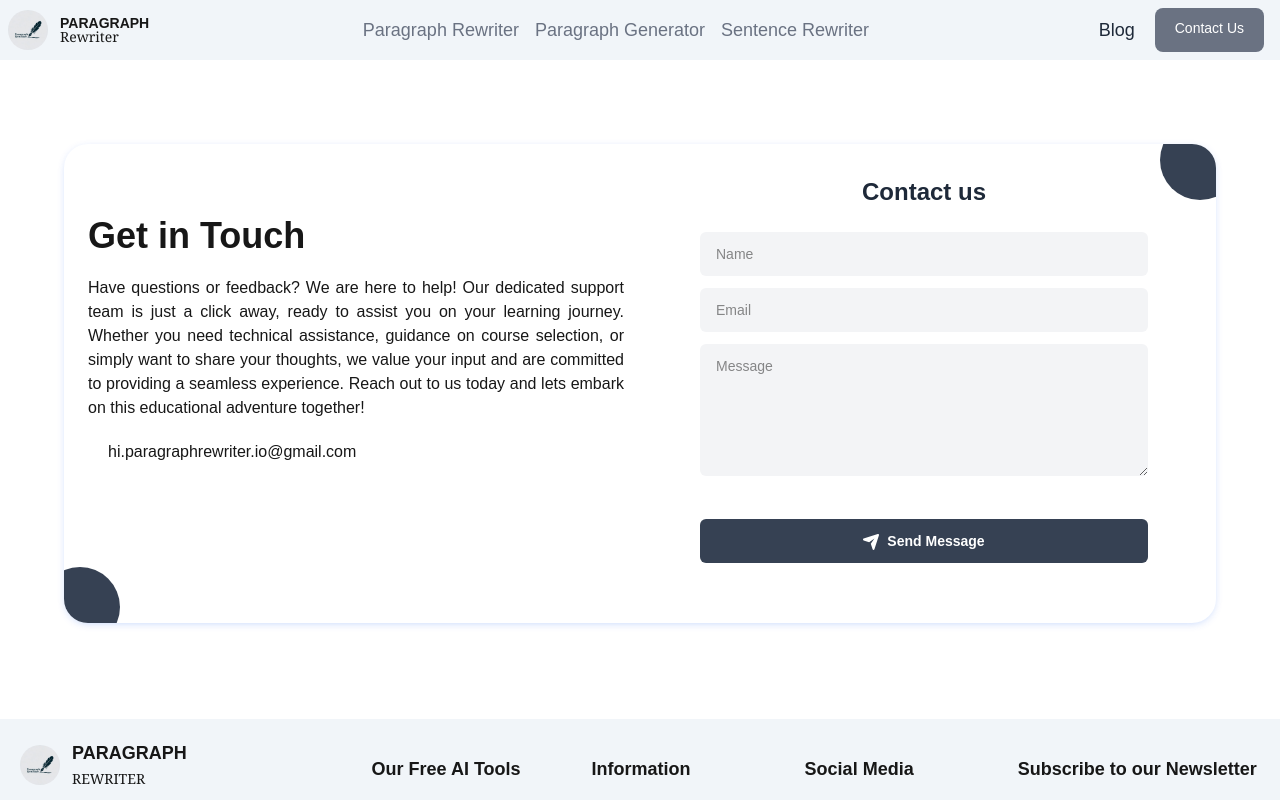
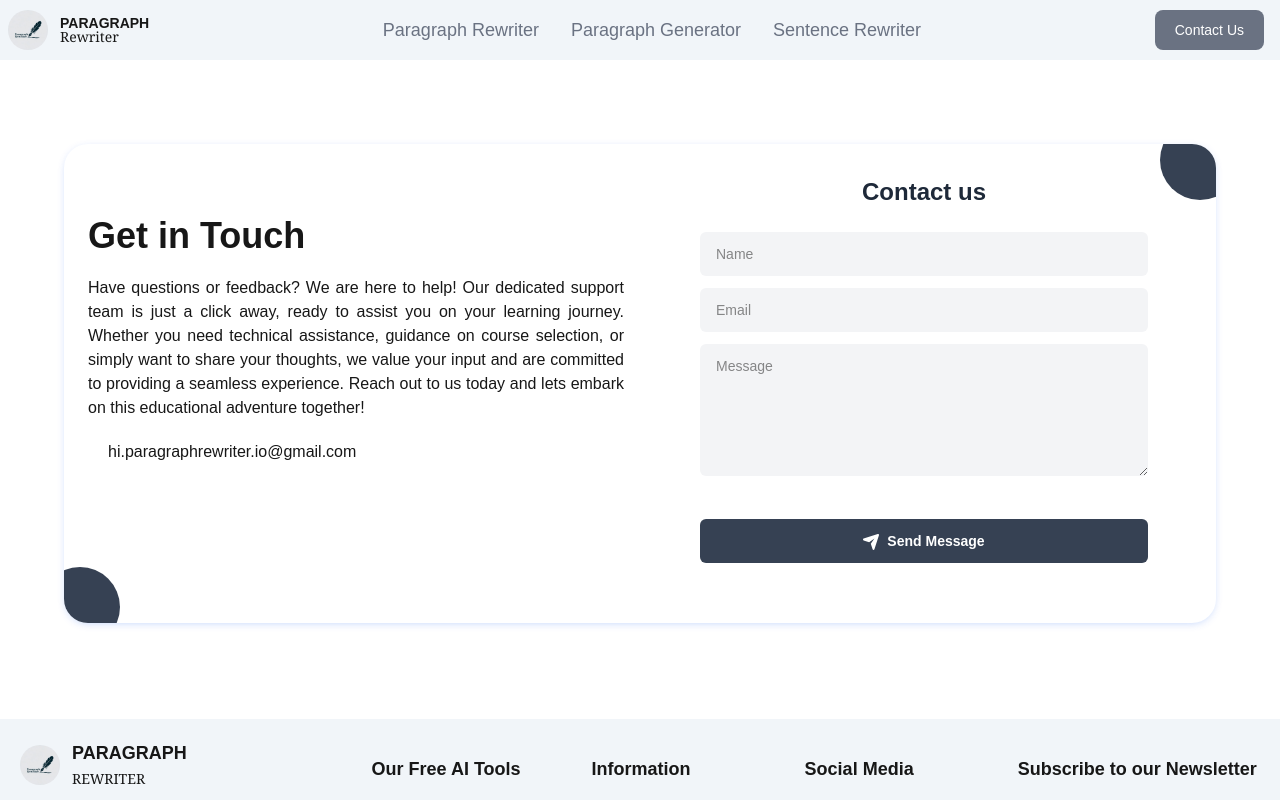
Before and after one commit to AliUsman143/Paragraph-Rewriter, a Next.js app: page /contact in a window 1280 px wide. Shown: the top 800 px of the page. Built offline with nearby package versions, Linux system fonts and the light colour scheme.

Commit message:
navbar is set

```diff
--- a/src/app/components/navbar.jsx
+++ b/src/app/components/navbar.jsx
@@ -2,21 +2,35 @@
 import { useState } from "react";
 import Link from "next/link";
 import Image from "next/image";
-// import Logo from '../../../public/Logo/logo.jpg'
+import { usePathname } from "next/navigation";
+
 const Navbar = () => {
   const [isOpen, setIsOpen] = useState(false);
+  const pathname = usePathname(); // 👈 current route nikalne ke liye
 
   const toggleMenu = () => {
     setIsOpen(!isOpen);
   };
 
+  // common classes for nav links
+  const baseLinkClasses =
+    "text-sm sm:text-lg block  py-2 px-3 sm:py-5 sm:px-5 md:p-2 rounded-lg";
+  const inactiveClasses =
+    "text-gray-500 p-2 hover:bg-gray-100 md:hover:bg-transparent md:hover:text-gray-800";
+  const activeClasses = "bg-gray-300 text-gray-900"; // 👈 active bg color
+
   return (
     <nav className="bg-slate-100 fixed w-full z-20 top-0 start-0">
       <div className="max-w-screen-xl flex flex-wrap items-center justify-between mx-auto p-2 md:p-2">
-        <Link href="/" className="flex items-center space-x-2 sm:space-x-3 rtl:space-x-reverse">
-          {/* <Image src={Logo} className="rounded-[50px] w-[40px] h-[40px]"
-            alt="Logo" /> */}
-            <img src="./Logo/logo.jpg" alt="" className="rounded-[50px] w-[40px] h-[40px]"/>
+        <Link
+          href="/"
+          className="flex items-center space-x-2 sm:space-x-3 rtl:space-x-reverse"
+        >
+          <img
+            src="./Logo/logo.jpg"
+            alt="Logo"
+            className="rounded-[50px] w-[40px] h-[40px]"
+          />
           <div className="flex flex-col leading-[1] text-sm sm:text-md">
             <span className="font-bold">PARAGRAPH</span>
             <span className="font-serif">Rewriter</span>
@@ -24,11 +38,12 @@ const Navbar = () => {
         </Link>
 
         <div className="flex md:order-2 space-x-2 sm:space-x-3 md:space-x-0 rtl:space-x-reverse">
-          <Link href="#" className="text-gray-800 font-medium rounded-lg text-lg sm:text-md px-3 sm:px-4 py-1 sm:py-2 mr-1">
-            Blog
+          <Link
+            href="/contact"
+            className="text-white bg-gray-500 hover:bg-gray-600 font-medium rounded-lg text-sm px-4 lg:px-5 py-2 lg:py-2.5 mr-2"
+          >
+            Contact Us
           </Link>
-
-          <Link href="/contact" className="text-white bg-gray-500 hover:bg-gray-600  font-medium rounded-lg text-sm px-4 lg:px-5 py-2 lg:py-2.5 mr-2 ">Contact Us</Link>
           <button
             onClick={toggleMenu}
             type="button"
@@ -36,6 +51,7 @@ const Navbar = () => {
             aria-expanded={isOpen}
           >
             <span className="sr-only">Open main menu</span>
+            {/* Hamburger & Close icons */}
             <svg
               className={`${isOpen ? "hidden" : "block"} w-6 h-6`}
               fill="currentColor"
@@ -63,23 +79,45 @@ const Navbar = () => {
           </button>
         </div>
 
+        {/* Menu Links */}
         <div
-          className={`items-center justify-between w-full md:flex md:w-auto md:order-1 ${isOpen ? "block" : "hidden"}`}
+          className={`items-center justify-between w-full md:flex md:w-auto md:order-1 ${
+            isOpen ? "block" : "hidden"
+          }`}
           id="navbar-sticky"
         >
           <ul className="flex flex-col p-4 md:p-0 mt-4 font-medium rounded-lg md:space-x-4 md:flex-row md:mt-0 md:border-0">
             <li>
-              <Link href="/" className="text-sm sm:text-lg block py-2 px-3 sm:py-5 sm:px-5 md:p-0 text-gray-500 hover:bg-gray-100 md:hover:bg-transparent md:hover:text-gray-800">
+              <Link
+                href="/"
+                className={`${baseLinkClasses} ${
+                  pathname === "/" ? activeClasses : inactiveClasses
+                }`}
+              >
                 Paragraph Rewriter
               </Link>
             </li>
             <li>
-              <Link href="/paragraphGenerator" className="text-sm sm:text-lg block py-2 px-3 sm:py-5 sm:px-5 md:p-0 text-gray-500 hover:bg-gray-100 md:hover:bg-transparent md:hover:text-gray-800">
+              <Link
+                href="/paragraphGenerator"
+                className={`${baseLinkClasses} ${
+                  pathname === "/paragraphGenerator"
+                    ? activeClasses
+                    : inactiveClasses
+                }`}
+              >
                 Paragraph Generator
               </Link>
             </li>
             <li>
-              <Link href="sentenceRewriter" className="text-sm sm:text-lg block py-2 px-3 sm:py-5 sm:px-5 md:p-0 text-gray-500 hover:bg-gray-100 md:hover:bg-transparent md:hover:text-gray-800">
+              <Link
+                href="/sentenceRewriter"
+                className={`${baseLinkClasses} ${
+                  pathname === "/sentenceRewriter"
+                    ? activeClasses
+                    : inactiveClasses
+                }`}
+              >
                 Sentence Rewriter
               </Link>
             </li>
```
